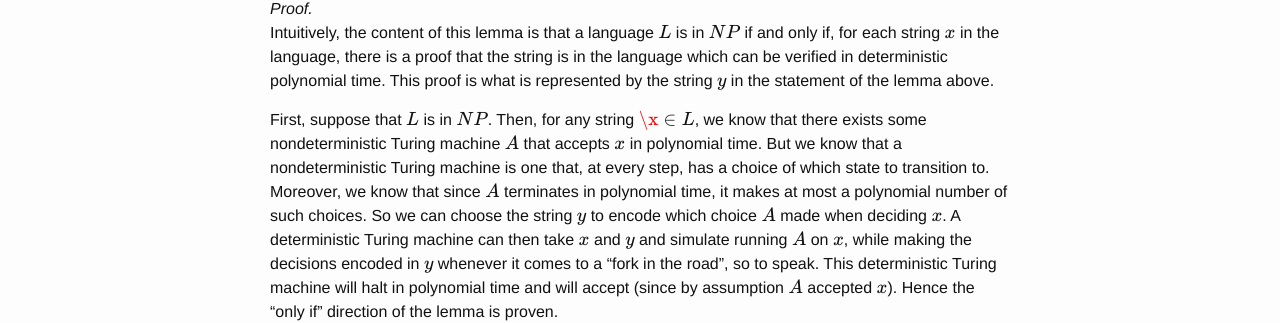
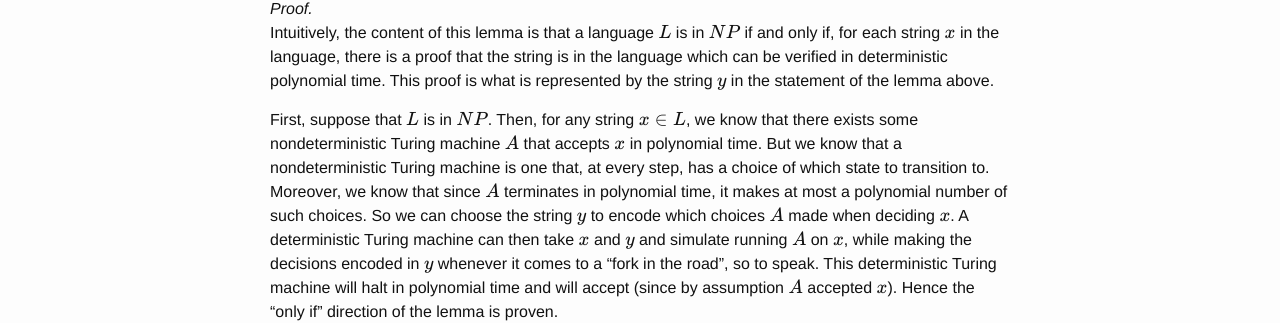
Before and after one commit to ashwins1/ashwins1.github.io, a Jekyll site: the page built from _posts/2015-11-03-p-and-np.markdown, in a window 1280 px wide. Shown: the part 1559-1882 px from the top of the page. Built offline with Jekyll 4.4.1, drawn with Linux system fonts in a browser that asks for light colours; formulas are drawn with MathJax 3.

Commit message:
Fixing minor typographical errors. Laptop running out of battery; will finish this at home.

```diff
--- a/_posts/2015-11-03-p-and-np.markdown
+++ b/_posts/2015-11-03-p-and-np.markdown
@@ -98,13 +98,13 @@ a proof that the string is in the language which can be verified in
 deterministic polynomial time. This proof is what is represented by
 the string \\(y\\) in the statement of the lemma above.
 
-First, suppose that \\(L\\) is in \\(NP\\). Then, for any string \\(\x \in L\\),
+First, suppose that \\(L\\) is in \\(NP\\). Then, for any string \\(x \in L\\),
 we know that there exists some nondeterministic Turing machine \\(A\\)
 that accepts \\(x\\) in polynomial time. But we know that a nondeterministic
 Turing machine is one that, at every step, has a choice  of which
 state to transition to. Moreover, we know that since \\(A\\) terminates in
 polynomial time, it makes at most a polynomial number of such choices.
-So we can choose the string \\(y\\) to encode which choice \\(A\\) made
+So we can choose the string \\(y\\) to encode which choices \\(A\\) made
 when deciding \\(x\\). A deterministic Turing machine can then take \\(x\\)
 and \\(y\\) and simulate running \\(A\\) on \\(x\\), while making the decisions
 encoded in \\(y\\) whenever it comes to a "fork in the road", so to speak.
```
